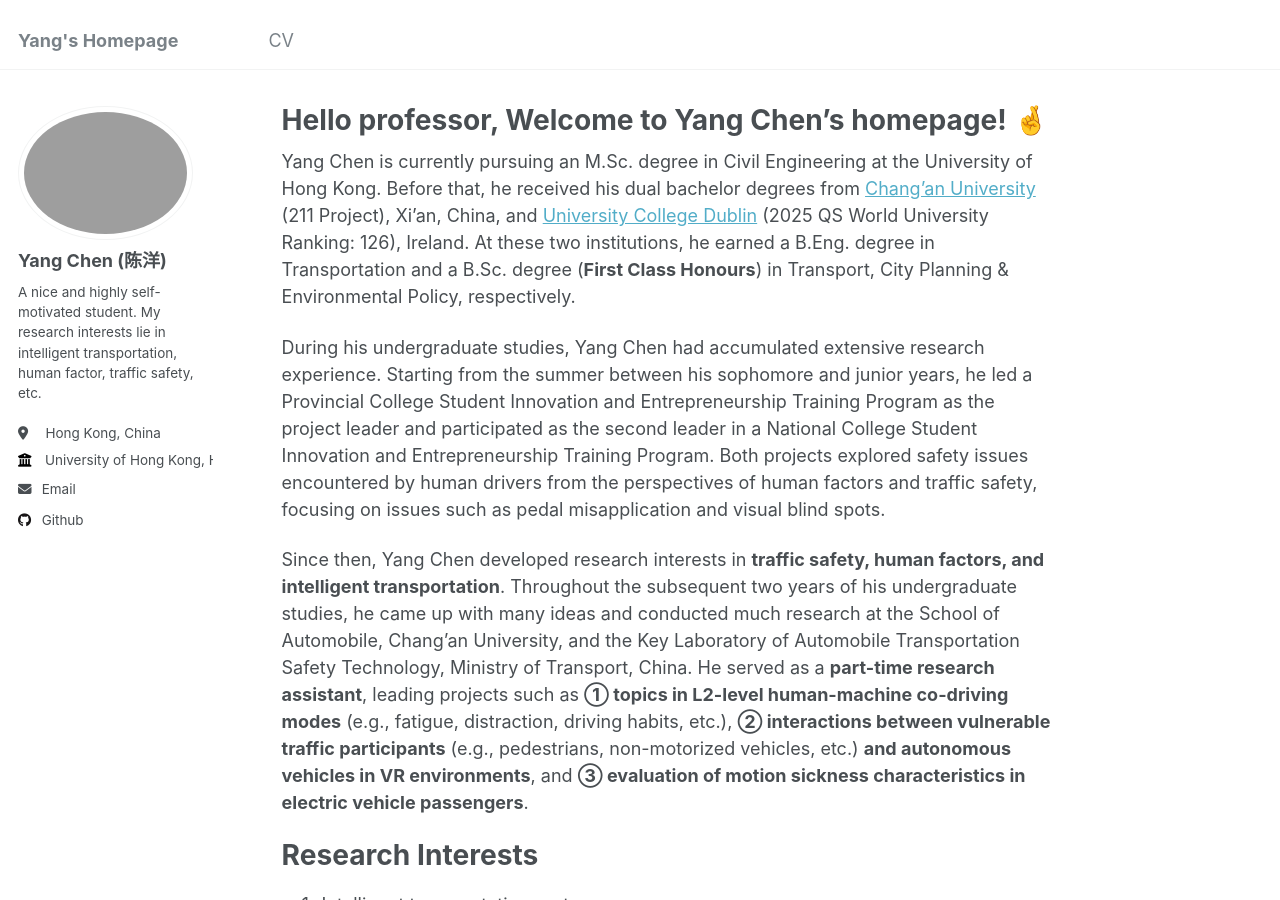
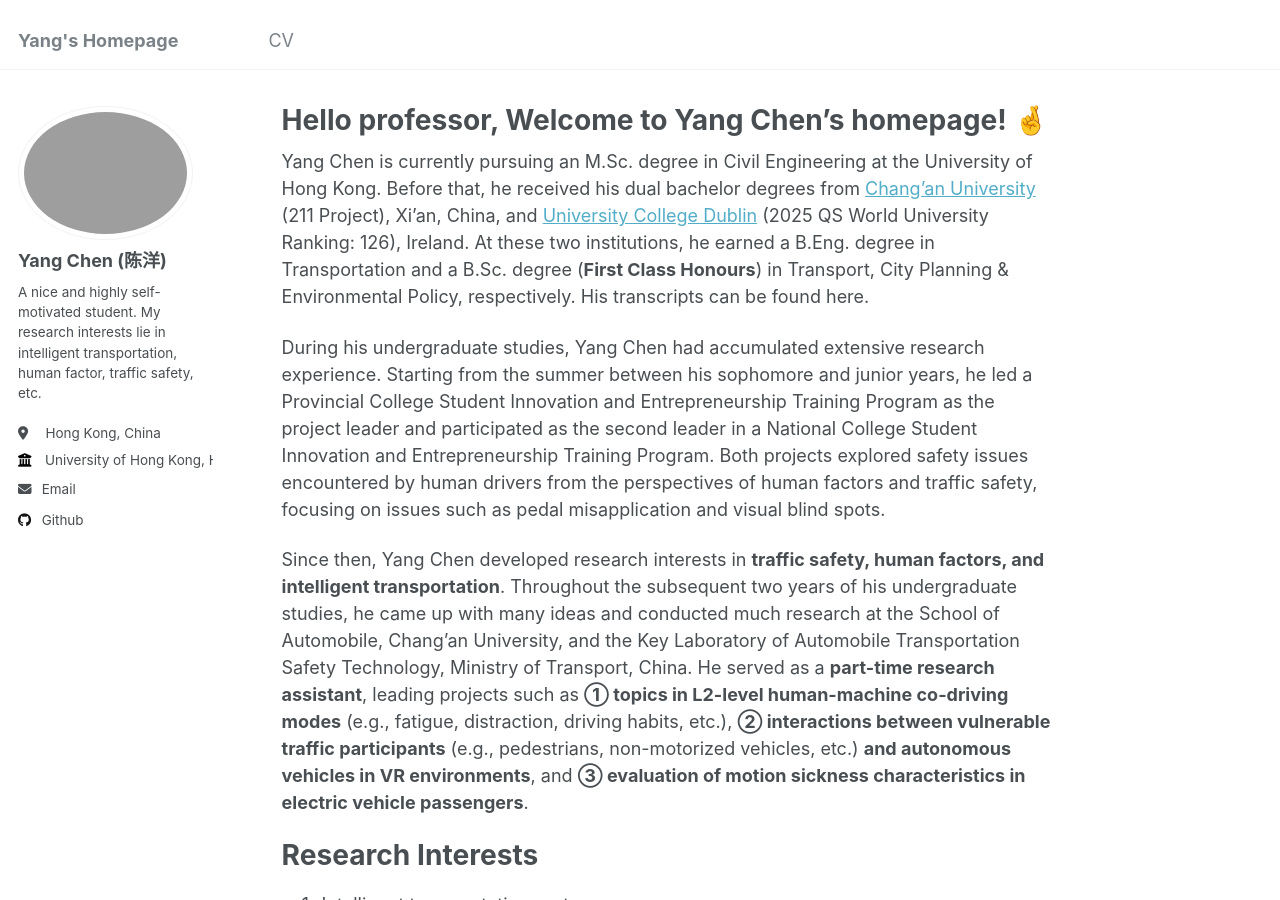
Before and after one commit to Sugar-eatingSheep/YangCHEN.github.io, a Jekyll site: the page built from _pages/about.md, in a window 1280 px wide and 900 px high. Built offline with Jekyll 4.4.1, drawn with Linux system fonts in a browser that asks for light colours.

Commit message:
Update about.md

```diff
--- a/_pages/about.md
+++ b/_pages/about.md
@@ -7,7 +7,7 @@ redirect_from:
   - /about.html
 ---
 
-Yang Chen is currently pursuing an M.Sc. degree in Civil Engineering at the University of Hong Kong. Before that, he received his dual bachelor degrees from [Chang'an University](https://en.chd.edu.cn/) (211 Project), Xi'an, China, and [University College Dublin](https://www.ucd.ie/) (2025 QS World University Ranking: 126), Ireland. At these two institutions, he earned a B.Eng. degree in Transportation and a B.Sc. degree (**First Class Honours**) in Transport, City Planning & Environmental Policy, respectively.
+Yang Chen is currently pursuing an M.Sc. degree in Civil Engineering at the University of Hong Kong. Before that, he received his dual bachelor degrees from [Chang'an University](https://en.chd.edu.cn/) (211 Project), Xi'an, China, and [University College Dublin](https://www.ucd.ie/) (2025 QS World University Ranking: 126), Ireland. At these two institutions, he earned a B.Eng. degree in Transportation and a B.Sc. degree (**First Class Honours**) in Transport, City Planning & Environmental Policy, respectively. His transcripts can be found here.
 
 During his undergraduate studies, Yang Chen had accumulated extensive research experience. Starting from the summer between his sophomore and junior years, he led a Provincial College Student Innovation and Entrepreneurship Training Program as the project leader and participated as the second leader in a National College Student Innovation and Entrepreneurship Training Program. Both projects explored safety issues encountered by human drivers from the perspectives of human factors and traffic safety, focusing on issues such as pedal misapplication and visual blind spots.
 
```
